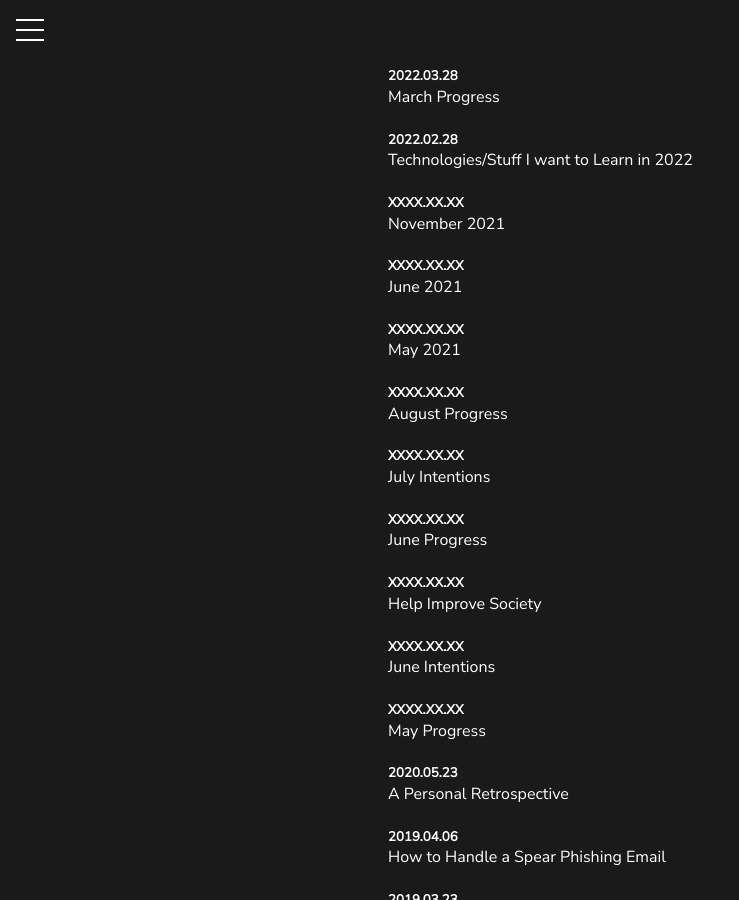
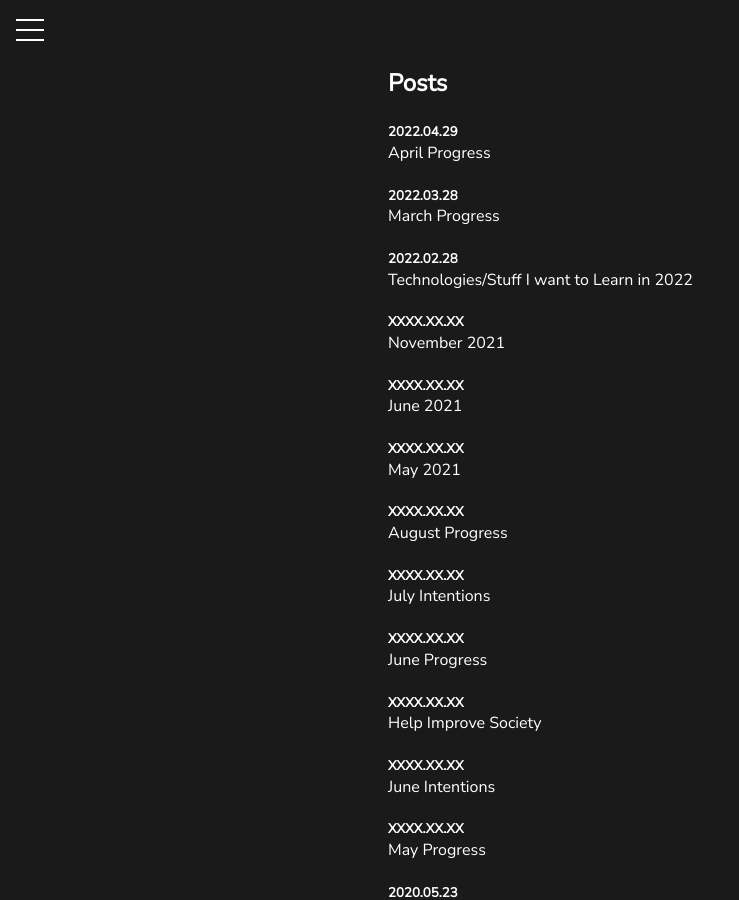
Before and after one commit to cobaltclaudia/cobaltclaudia.github.io, a Jekyll site: the page posts.html, which Jekyll copies as it is, in a window 1280 px wide and 900 px high. Shown: the whole window, without its empty margins (0-739 px from the left). Built offline with Jekyll 4.4.1, drawn with Linux system fonts in a browser that asks for light colours.

Commit message:
Update posts.html

```diff
--- a/posts.html
+++ b/posts.html
@@ -34,6 +34,12 @@
 <header class="showcase">
     <div class="container">
         <br><br><br>
+        <h2>Posts</h2><br>
+
+        <h5>2022.04.29</h5>
+        <a href="blogposts/2022/20220429-aprilProgress.html">April Progress</a>
+        <br><br>
+
         <h5>2022.03.28</h5>
         <a href="blogposts/2022/20220328-marchProgress.html">March Progress</a>
         <br><br>
```
